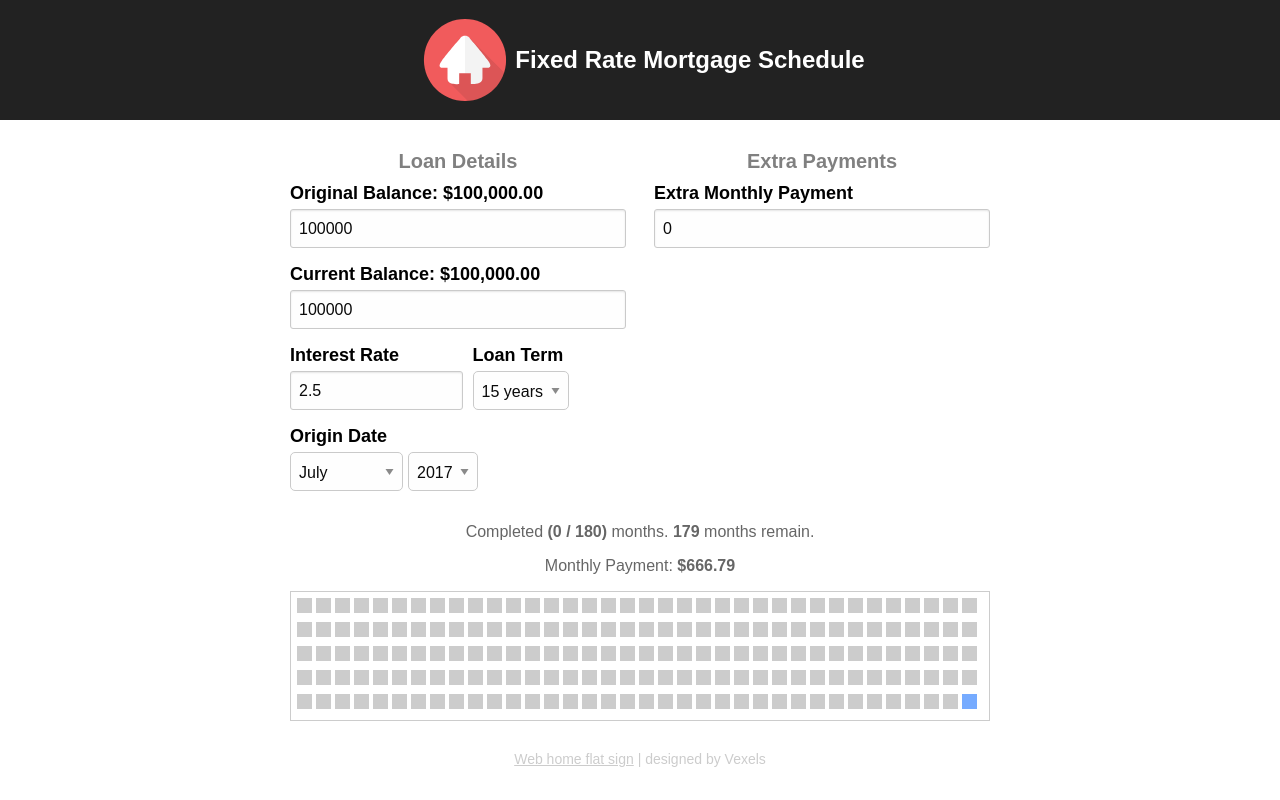
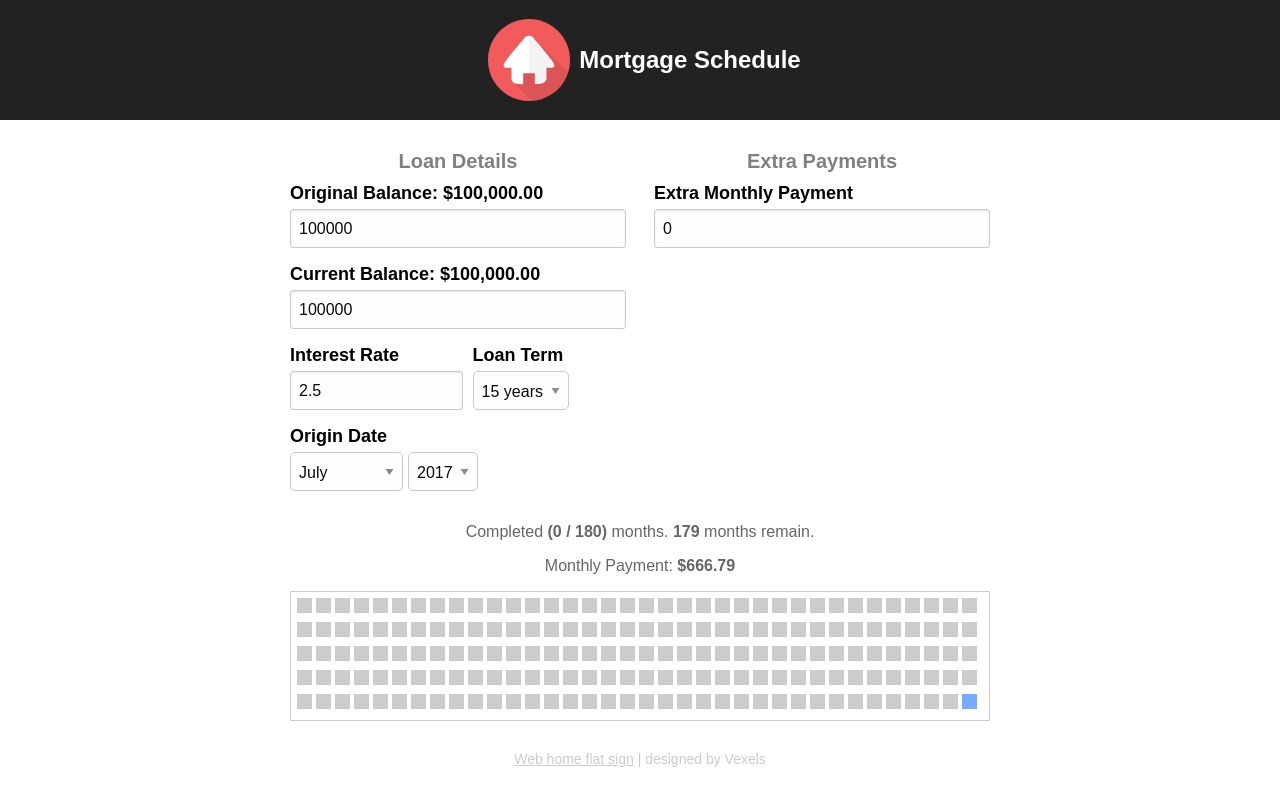
Before and after one commit to dillonhafer/mortgage-schedule, a React (Create React App) app: page / in a window 1280 px wide. Built offline with nearby package versions, Linux system fonts and the light colour scheme.

Commit message:
Update header

```diff
--- a/src/App.js
+++ b/src/App.js
@@ -184,7 +184,7 @@ class App extends Component {
       <div className="App">
         <div className="App-header">
           <img src={logo} alt="logo" />
-          <h2>Fixed Rate Mortgage Schedule</h2>
+          <h2>Mortgage Schedule</h2>
         </div>
         <div className="App-intro">
           <div className="formRow">
```
